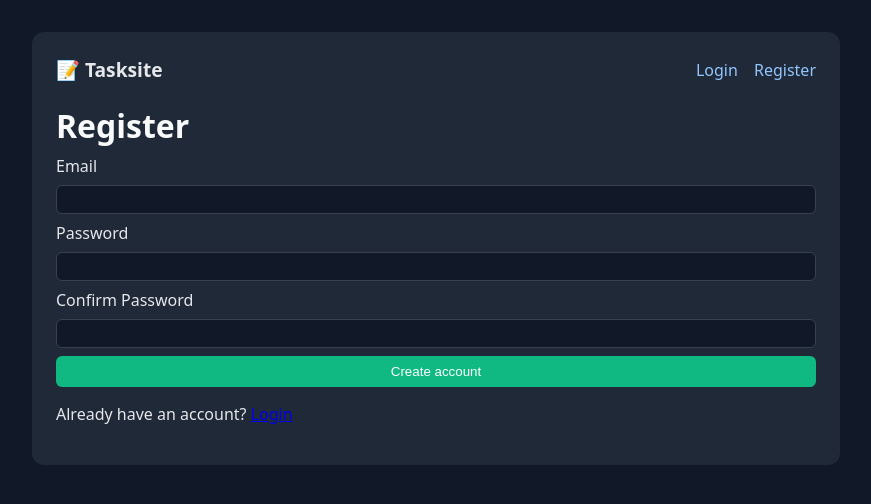
After one commit to jakeb112/tasksite, a Flask app: page /register in a window 1280 px wide. The commit adds this page. Shown: the top 504 px of the page, without its empty margins (204-1075 px from the left). Run offline with Flask 3, Linux system fonts and the light colour scheme.

Commit message:
files added + ui change

```diff
--- a/app.py
+++ b/app.py
@@ -1,54 +1,122 @@
-from flask import Flask, render_template, request, redirect, url_for
-import json, os
+import os
+from datetime import datetime
+
+from flask import (
+    Flask,
+    render_template,
+    request,
+    redirect,
+    url_for,
+    flash,
+)
+from flask_sqlalchemy import SQLAlchemy
+from flask_login import (
+    LoginManager,
+    login_user,
+    login_required,
+    logout_user,
+    current_user,
+    UserMixin,
+)
+from werkzeug.security import generate_password_hash, check_password_hash
 import requests
-from datetime import datetime
+
 
 # -----------------------------------------
 # CONFIG
 # -----------------------------------------
-WEBHOOK_URL = "https://discord.com/api/webhooks/1448095964660240516/Qu5RKHzKZif4k0aKb8VqR5wNFDtTDnbABgwYjm-zbPx_OCTU50V_D0sv5KRXaxbO81Bb"   # <<--- PUT YOUR DISCORD WEBHOOK HERE
-TASKS_FILE = "tasks.json"
+
+def _normalize_db_url(url: str) -> str:
+    """Render gives postgres://, SQLAlchemy wants postgresql://"""
+    if url and url.startswith("postgres://"):
+        return url.replace("postgres://", "postgresql://", 1)
+    return url
+
+
+DATABASE_URL = _normalize_db_url(
+    os.environ.get("DATABASE_URL", "sqlite:///local.db")
+)
+
+WEBHOOK_URL = os.environ.get("WEBHOOK_URL", "YOUR_WEBHOOK_HERE")
+SECRET_KEY = os.environ.get("SECRET_KEY", "dev-secret-change-me")
 
 app = Flask(__name__)
+app.config["SECRET_KEY"] = SECRET_KEY
+app.config["SQLALCHEMY_DATABASE_URI"] = DATABASE_URL
+app.config["SQLALCHEMY_TRACK_MODIFICATIONS"] = False
+
+db = SQLAlchemy(app)
+
+login_manager = LoginManager(app)
+login_manager.login_view = "login"
+
 
 # -----------------------------------------
-# TASK STORAGE LOGIC
+# MODELS
 # -----------------------------------------
-def load_tasks():
-    if not os.path.exists(TASKS_FILE):
-        return []
-    with open(TASKS_FILE, "r") as f:
-        return json.load(f)
 
-def save_tasks(tasks):
-    with open(TASKS_FILE, "w") as f:
-        json.dump(tasks, f, indent=2)
+class User(db.Model, UserMixin):
+    id = db.Column(db.Integer, primary_key=True)
+    email = db.Column(db.String(255), unique=True, nullable=False)
+    password_hash = db.Column(db.String(255), nullable=False)
+    created_at = db.Column(db.DateTime, default=datetime.utcnow)
 
-def get_next_id(tasks):
-    if not tasks:
-        return 1
-    return max(t["id"] for t in tasks) + 1
+    tasks = db.relationship("Task", backref="user", lazy=True)
+
+    def set_password(self, password: str):
+        self.password_hash = generate_password_hash(password)
+
+    def check_password(self, password: str) -> bool:
+        return check_password_hash(self.password_hash, password)
+
+
+class Task(db.Model):
+    id = db.Column(db.Integer, primary_key=True)
+    title = db.Column(db.String(255), nullable=False)
+    note = db.Column(db.Text)
+    done = db.Column(db.Boolean, default=False, nullable=False)
+    created_at = db.Column(db.DateTime, default=datetime.utcnow)
+
+    user_id = db.Column(db.Integer, db.ForeignKey("user.id"), nullable=False)
+
 
 # -----------------------------------------
-# DISCORD EMBED BUILDER
+# LOGIN MANAGER
 # -----------------------------------------
+
+@login_manager.user_loader
+def load_user(user_id):
+    return User.query.get(int(user_id))
+
+
+# -----------------------------------------
+# DISCORD
+# -----------------------------------------
+
 def build_embed(tasks):
-    pending = [t for t in tasks if not t["done"]]
-    desc = f"You have **{len(pending)}** pending tasks." if pending else "No pending tasks 🎉"
+    """Build Discord embed from a list of Task objects."""
+    pending = [t for t in tasks if not t.done]
+    if pending:
+        desc = f"You have **{len(pending)}** pending task(s)."
+    else:
+        desc = "No pending tasks 🎉"
 
     fields = []
     for t in pending:
-        fields.append({
-            "name": f"{t['id']}. {t['title']}",
-            "value": t.get("note", ""),
-            "inline": False
-        })
+        note = t.note or "No extra info"
+        fields.append(
+            {
+                "name": f"{t.id}. {t.title}",
+                "value": note,
+                "inline": False,
+            }
+        )
 
     embed = {
         "title": "📝 Task List",
         "description": desc,
         "color": 0x00FF99,
-        "timestamp": datetime.utcnow().isoformat() + "Z"
+        "timestamp": datetime.utcnow().isoformat() + "Z",
     }
 
     if fields:
@@ -56,63 +124,186 @@ def build_embed(tasks):
 
     return embed
 
-# -----------------------------------------
-# SEND TO DISCORD
-# -----------------------------------------
-def send_to_discord():
-    tasks = load_tasks()
-    embed = build_embed(tasks)
-    resp = requests.post(WEBHOOK_URL, json={"embeds": [embed]})
 
-    # Logs visible on Render (helpful for debugging)
-    print("Discord status:", resp.status_code)
-    print("Discord response:", resp.text)
+def send_to_discord(for_user: User | None = None):
+    """Send pending tasks to Discord. If for_user is given, only their tasks."""
+    if not WEBHOOK_URL or "discord" not in WEBHOOK_URL:
+        print("WEBHOOK_URL not set or invalid, skipping Discord send")
+        return
+
+    with app.app_context():
+        if for_user is None:
+            tasks = Task.query.filter_by(done=False).order_by(Task.id).all()
+        else:
+            tasks = (
+                Task.query.filter_by(user_id=for_user.id, done=False)
+                .order_by(Task.id)
+                .all()
+            )
+
+        embed = build_embed(tasks)
+        payload = {"embeds": [embed]}
+
+        try:
+            resp = requests.post(WEBHOOK_URL, json=payload, timeout=10)
+            print("Discord status:", resp.status_code)
+            print("Discord response:", resp.text)
+            resp.raise_for_status()
+        except Exception as e:
+            print("Error sending to Discord:", repr(e))
+
 
 # -----------------------------------------
-# FLASK ROUTES
+# ROUTES: AUTH
 # -----------------------------------------
+
+@app.route("/register", methods=["GET", "POST"])
+def register():
+    if current_user.is_authenticated:
+        return redirect(url_for("index"))
+
+    if request.method == "POST":
+        email = request.form.get("email", "").strip().lower()
+        password = request.form.get("password", "")
+        confirm = request.form.get("confirm", "")
+
+        if not email or not password:
+            flash("Email and password are required.", "error")
+            return redirect(url_for("register"))
+
+        if password != confirm:
+            flash("Passwords do not match.", "error")
+            return redirect(url_for("register"))
+
+        existing = User.query.filter_by(email=email).first()
+        if existing:
+            flash("That email is already registered.", "error")
+            return redirect(url_for("register"))
+
+        user = User(email=email)
+        user.set_password(password)
+        db.session.add(user)
+        db.session.commit()
+
+        flash("Account created. You can now log in.", "success")
+        return redirect(url_for("login"))
+
+    return render_template("register.html")
+
+
+@app.route("/login", methods=["GET", "POST"])
+def login():
+    if current_user.is_authenticated:
+        return redirect(url_for("index"))
+
+    if request.method == "POST":
+        email = request.form.get("email", "").strip().lower()
+        password = request.form.get("password", "")
+
+        user = User.query.filter_by(email=email).first()
+        if not user or not user.check_password(password):
+            flash("Invalid email or password.", "error")
+            return redirect(url_for("login"))
+
+        login_user(user)
+        flash("Logged in successfully.", "success")
+        return redirect(url_for("index"))
+
+    return render_template("login.html")
+
+
+@app.route("/logout")
+@login_required
+def logout():
+    logout_user()
+    flash("You have been logged out.", "success")
+    return redirect(url_for("login"))
+
+
+# -----------------------------------------
+# ROUTES: TASKS
+# -----------------------------------------
+
 @app.route("/")
+@login_required
 def index():
-    tasks = load_tasks()
+    tasks = (
+        Task.query.filter_by(user_id=current_user.id)
+        .order_by(Task.id.desc())
+        .all()
+    )
     return render_template("index.html", tasks=tasks)
 
+
 @app.route("/add", methods=["POST"])
+@login_required
 def add_task():
-    tasks = load_tasks()
-    tasks.append({
-        "id": get_next_id(tasks),
-        "title": request.form["title"],
-        "note": request.form.get("note", ""),
-        "done": False
-    })
-    save_tasks(tasks)
+    title = request.form.get("title", "").strip()
+    note = request.form.get("note", "").strip()
+
+    if not title:
+        flash("Task title is required.", "error")
+        return redirect(url_for("index"))
+
+    task = Task(title=title, note=note, user_id=current_user.id)
+    db.session.add(task)
+    db.session.commit()
+
+    flash("Task added.", "success")
     return redirect(url_for("index"))
 
+
 @app.route("/done/<int:task_id>", methods=["POST"])
+@login_required
 def mark_done(task_id):
-    tasks = load_tasks()
-    for t in tasks:
-        if t["id"] == task_id:
-            t["done"] = True
-    save_tasks(tasks)
+    task = Task.query.filter_by(id=task_id, user_id=current_user.id).first()
+    if not task:
+        flash("Task not found.", "error")
+        return redirect(url_for("index"))
+
+    task.done = True
+    db.session.commit()
+    flash("Task marked as done.", "success")
     return redirect(url_for("index"))
 
+
 @app.route("/send", methods=["POST"])
+@login_required
 def send_now():
-    send_to_discord()
+    # send only current user's tasks
+    send_to_discord(for_user=current_user)
+    flash("Tasks sent to Discord.", "success")
     return redirect(url_for("index"))
 
+
 # -----------------------------------------
-# MAIN (WEBSITE MODE + CRON MODE)
+# DB INIT ROUTE (simple hacky migration)
 # -----------------------------------------
+
+@app.route("/init-db")
+def init_db():
+    """One-time route to create tables. Hit once after deploying/migrating."""
+    db.create_all()
+    return "Database tables created."
+
+
+# -----------------------------------------
+# MAIN ENTRYPOINT (web vs cron)
+# -----------------------------------------
+
 if __name__ == "__main__":
     import argparse
 
     parser = argparse.ArgumentParser()
-    parser.add_argument("--send", action="store_true", help="Send tasks to Discord and exit")
+    parser.add_argument(
+        "--send",
+        action="store_true",
+        help="Send all pending tasks to Discord and exit (cron mode).",
+    )
     args = parser.parse_args()
 
     if args.send:
-        send_to_discord()
+        # In CLI/cron mode we send *all* users' tasks
+        send_to_discord(for_user=None)
     else:
-        app.run()
+        app.run(debug=True)
--- a/requirements.txt
+++ b/requirements.txt
@@ -1,3 +1,7 @@
 flask
+flask_sqlalchemy
+flask_login
 requests
 gunicorn
+psycopg2-binary
+python-dotenv
--- a/static/style.css
+++ b/static/style.css
@@ -1,28 +1,119 @@
 body {
-    font-family: Arial, sans-serif;
-    background: #1e1e1e;
-    color: white;
+    font-family: system-ui, -apple-system, BlinkMacSystemFont, "Segoe UI", sans-serif;
+    background: #111827;
+    color: #e5e7eb;
+    margin: 0;
 }
 
 .container {
-    max-width: 600px;
-    margin: 40px auto;
+    max-width: 760px;
+    margin: 32px auto;
+    background: #1f2937;
+    padding: 24px;
+    border-radius: 12px;
+}
+
+.topbar {
+    display: flex;
+    justify-content: space-between;
+    align-items: center;
+    margin-bottom: 16px;
+}
+
+.logo {
+    font-weight: 600;
+    font-size: 1.2rem;
+}
+
+nav a {
+    color: #93c5fd;
+    margin-left: 12px;
+    text-decoration: none;
+}
+
+nav a:hover {
+    text-decoration: underline;
+}
+
+.user-email {
+    margin-right: 12px;
+    color: #9ca3af;
+}
+
+h1, h2 {
+    margin-bottom: 8px;
+    color: #f9fafb;
+}
+
+.task-form, .auth-form {
+    display: flex;
+    flex-direction: column;
+    gap: 8px;
+    margin-bottom: 16px;
+}
+
+input, textarea {
+    padding: 6px 8px;
+    border-radius: 6px;
+    border: 1px solid #374151;
+    background: #111827;
+    color: #e5e7eb;
+}
+
+button {
+    background: #10b981;
+    border: none;
+    border-radius: 6px;
+    padding: 8px 12px;
+    color: white;
+    cursor: pointer;
+}
+
+button:hover {
+    opacity: 0.9;
 }
 
 .task {
-    padding: 10px 0;
-    border-bottom: 1px solid #444;
+    border-bottom: 1px solid #374151;
+    padding: 8px 0;
+    display: flex;
+    justify-content: space-between;
+    align-items: center;
 }
 
-.done {
+.task-main.done {
     text-decoration: line-through;
-    opacity: 0.5;
+    color: #6b7280;
 }
 
-button {
-    padding: 6px 12px;
-    background: #10b981;
-    border: none;
-    border-radius: 4px;
-    color: white;
+.note {
+    color: #9ca3af;
 }
+
+.badge {
+    background: #4b5563;
+    padding: 2px 8px;
+    border-radius: 999px;
+    font-size: 0.8rem;
+}
+
+.flash-list {
+    list-style: none;
+    padding: 0;
+    margin: 0 0 12px 0;
+}
+
+.flash {
+    padding: 6px 10px;
+    border-radius: 6px;
+    margin-bottom: 4px;
+    font-size: 0.9rem;
+}
+
+.flash-success {
+    background: #065f46;
+}
+
+.flash-error {
+    background: #7f1d1d;
+}
--- a/templates/base.html
+++ b/templates/base.html
@@ -1,11 +1,35 @@
 <!doctype html>
 <html>
 <head>
-    <title>Task App</title>
+    <title>Tasksite</title>
     <link rel="stylesheet" href="{{ url_for('static', filename='style.css') }}">
 </head>
 <body>
 <div class="container">
+    <header class="topbar">
+        <div class="logo">📝 Tasksite</div>
+        <nav>
+            {% if current_user.is_authenticated %}
+                <span class="user-email">{{ current_user.email }}</span>
+                <a href="{{ url_for('index') }}">Tasks</a>
+                <a href="{{ url_for('logout') }}">Logout</a>
+            {% else %}
+                <a href="{{ url_for('login') }}">Login</a>
+                <a href="{{ url_for('register') }}">Register</a>
+            {% endif %}
+        </nav>
+    </header>
+
+    {% with messages = get_flashed_messages(with_categories=true) %}
+      {% if messages %}
+        <ul class="flash-list">
+          {% for category, message in messages %}
+            <li class="flash flash-{{ category }}">{{ message }}</li>
+          {% endfor %}
+        </ul>
+      {% endif %}
+    {% endwith %}
+
     {% block content %}{% endblock %}
 </div>
 </body>
--- /dev/null
+++ b/templates/register.html
@@ -0,0 +1,21 @@
+{% extends "base.html" %}
+{% block content %}
+
+<h1>Register</h1>
+
+<form action="{{ url_for('register') }}" method="post" class="auth-form">
+    <label>Email</label>
+    <input type="email" name="email" required>
+
+    <label>Password</label>
+    <input type="password" name="password" required>
+
+    <label>Confirm Password</label>
+    <input type="password" name="confirm" required>
+
+    <button type="submit">Create account</button>
+</form>
+
+<p>Already have an account? <a href="{{ url_for('login') }}">Login</a></p>
+
+{% endblock %}
```
Also changed, not shown: templates/index.html (+16 -10 lines), templates/login.html (added, +18 -0 lines), instance/local.db (added).
